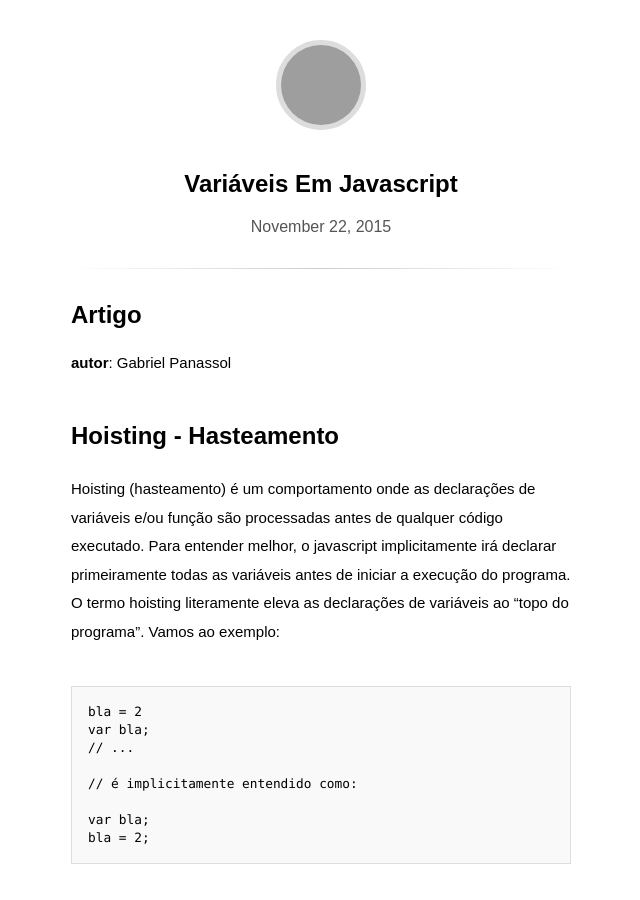
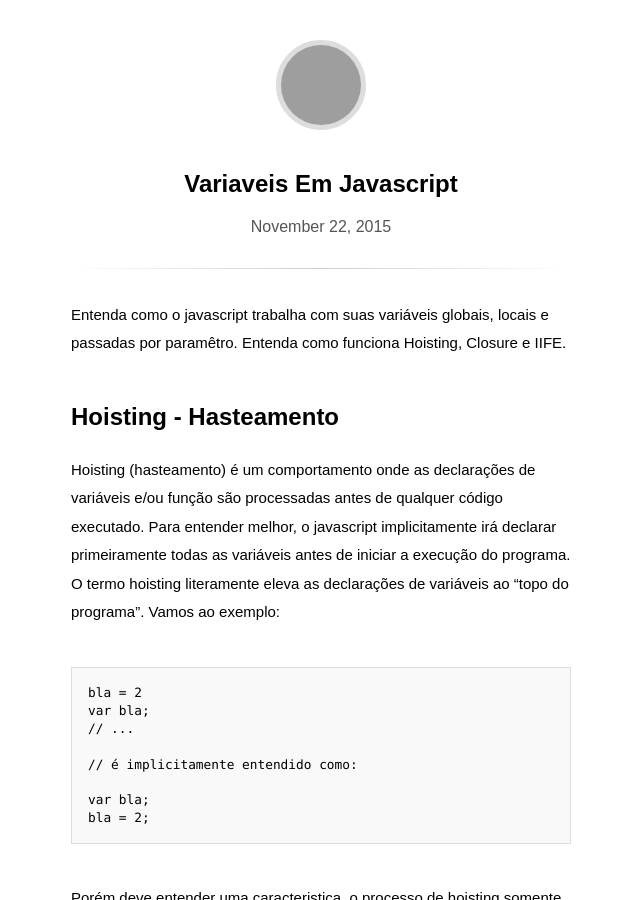
Before and after one commit to gpanassol/gpanassol.github.io, a Jekyll site: the page built from _posts/2015-11-22-variaveis-em-javascript.md, in a window 1280 px wide and 900 px high, cut to the strip 0-900 px from the top of the window. Shown: the whole strip, without its empty margins (319-959 px from the left). Built offline with Jekyll 4.4.1, drawn with Linux system fonts in a browser that asks for light colours; some web fonts are replaced; comment, search, counter and statistics services are not loaded; grey boxes are pictures that could not be loaded.

Commit message:
Gabriel Panassol - Blog - correções no esquema de description na tag meta para melhorar nas buscas do google

```diff
--- a/_posts/2015-11-22-variáveis-em-javascript.md
+++ b/_posts/2015-11-22-variaveis-em-javascript.md
@@ -1,5 +1,4 @@
-# Artigo
-**autor**: Gabriel Panassol
+Entenda como o javascript trabalha com suas variáveis globais, locais e passadas por paramêtro. Entenda como funciona Hoisting, Closure e IIFE.
 
 ## Hoisting - Hasteamento
 
```
Also changed, not shown: _posts/2015-11-25-NoSql.md (+1 -3 lines), _posts/2015-11-27-Relacionamentos-MongoDB.md (+1 -1 lines), 6 other files.
